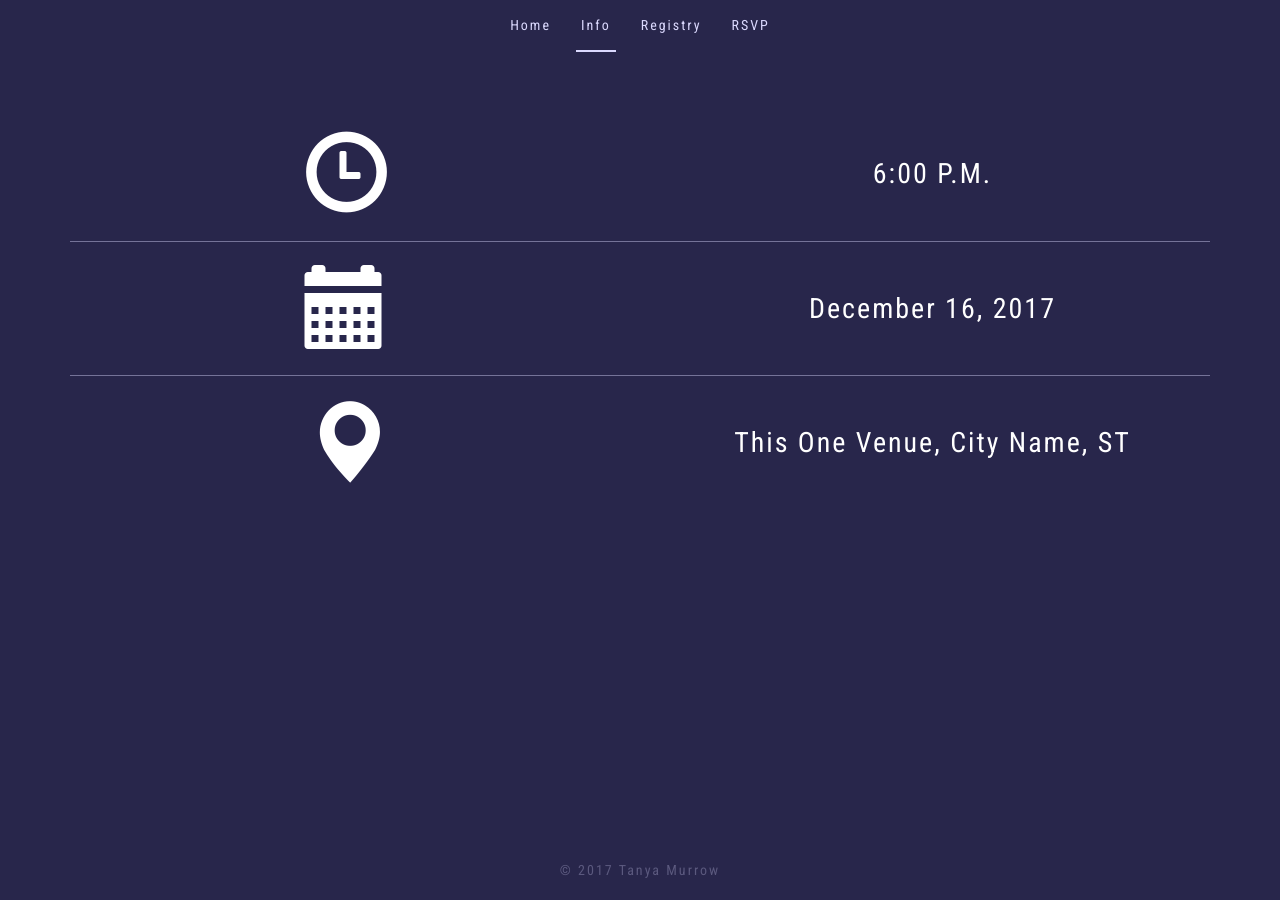
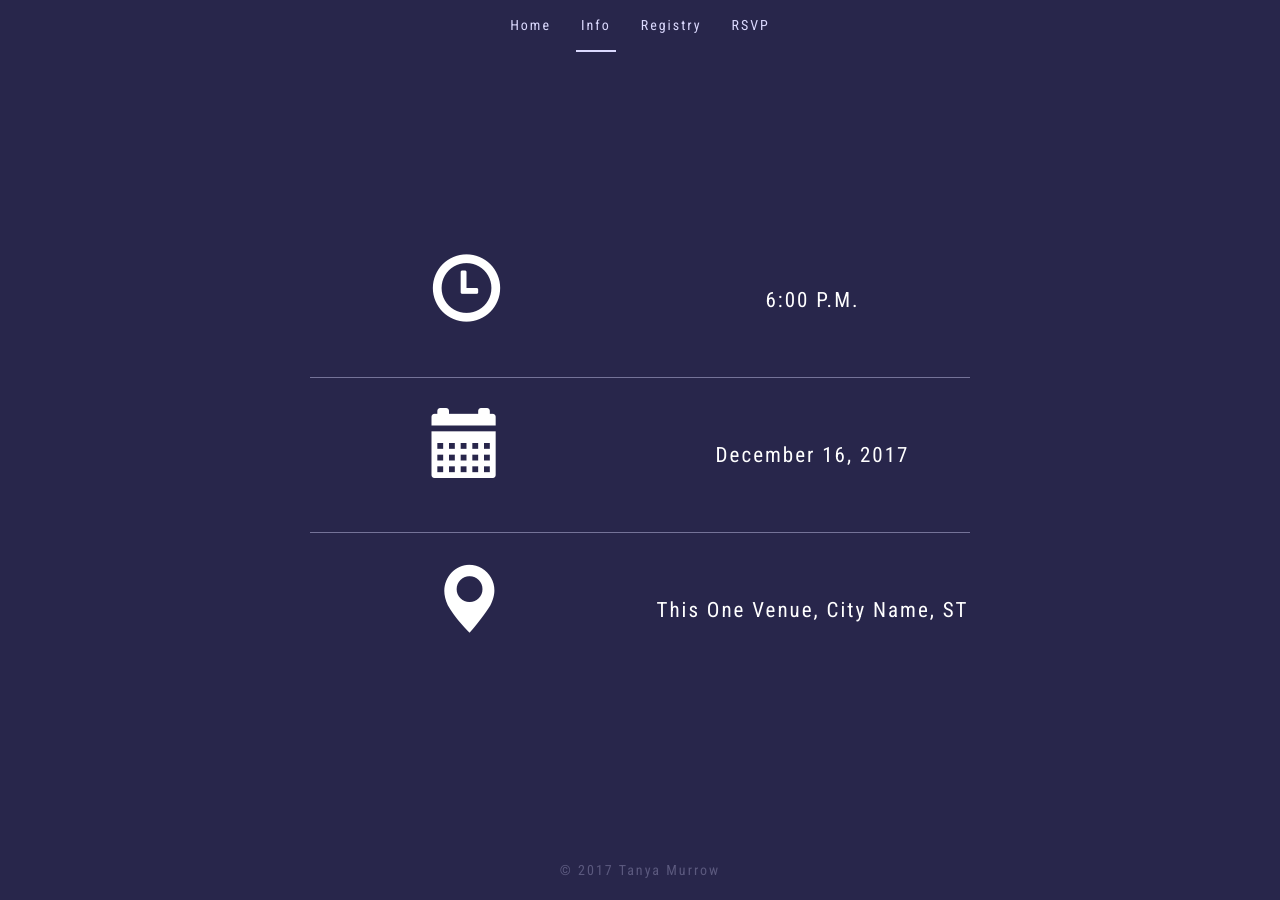
Before and after one commit to meetthemartins/meetthemartins.github.io, a Jekyll site: the page built from info.html, in a window 1280 px wide. Built offline with Jekyll 4.4.1, drawn with Linux system fonts in a browser that asks for light colours; nearby versions of some CDN libraries.

Commit message:
Update info page, fixing responsiveness

```diff
--- a/css/main.css
+++ b/css/main.css
@@ -1,72 +1,3 @@
-.glyphicon-large {
-  font-size: 600%;
-}
-
-/* Cover page */
-.padding {
-  padding-left: 10px;
-  padding-right: 10px;
-}
-
-/* Registry page */
-
-.registry-img {
-  margin-left: auto;
-  margin-right: auto;
-  padding: 20px;
-  border: 0px;
-	max-width: 450px;
-	width: 100%;
-  border-bottom: 2px solid transparent;
-}
-
-.registry-img:hover {
-  border-bottom: 2px solid #fff;
-  border-bottom-color: rgba(255,255,255,.25);
-}
-
-/* RSVP page */
-.form-lg {
-  margin-top: 50px;
-}
-
-.form-lg .input-lg {
-  font-size: 200%;
-}
-
-.form-lg .btn-lg {
-  font-size: 200%;
-}
-
-.form-lg .form-group {
-  margin-bottom: 50px;
-}
-
-/* Info page */
-.info {
-  font-size: 200%;
-}
-
-@media (min-width: 992px) {
-  .time-row,
-  .date-row,
-  .place-row {
-    display: flex;
-    align-items: center;
-  }
-}
-
-/* Centered Navbar */
-.navbar .navbar-nav {
-  display: inline-block;
-  float: none;
-  vertical-align: top;
-}
-
-.navbar .navbar-collapse {
-  text-align: center;
-}
-
 /* Sticky footer styles */
 html {
   position: relative;
@@ -101,25 +32,99 @@ body > .container {
   padding-left: 15px;
 }
 
+.glyphicon-large {
+  font-size: 600%;
+}
+
 /* Horizontal rules */
 hr {
   margin: 30px 0;
 }
 
-.hr-info {
-  margin: 2% 0;
+/* Centered Navbar */
+.navbar .navbar-nav {
+  display: inline-block;
+  float: none;
+  vertical-align: top;
 }
 
-/* Extra small devices (phones, less than 768px) */
-/* No media query since this is the default in Bootstrap */
+.navbar .navbar-collapse {
+  text-align: center;
+}
 
-/*
+/* Cover page */
+.padding {
+  padding-left: 10px;
+  padding-right: 10px;
+}
+
+/* Registry page */
+.registry-img {
+  margin-left: auto;
+  margin-right: auto;
+  padding: 20px;
+  border: 0px;
+	max-width: 450px;
+	width: 100%;
+  border-bottom: 2px solid transparent;
+}
+
+.registry-img:hover {
+  border-bottom: 2px solid #fff;
+  border-bottom-color: rgba(255,255,255,.25);
+}
+
+/* RSVP page */
+.form-lg .input-lg {
+  font-size: 200%;
+}
+
+.form-lg .btn-lg {
+  font-size: 200%;
+}
+
+.form-lg .form-group {
+  margin-bottom: 50px;
+}
+
+/* Info page */
+.hr-info {
+  margin: 20px 0;
+}
+
+.info-container .glyphicon-large {
+  font-size: 400%;
+}
+
+.info-container > .row > div:first-child {
+  margin-bottom: 20px;
+}
+
+.info {
+  font-size: 120%;
+}
+
 @media (min-width: 768px) {
+  .info-container .glyphicon-large {
+    font-size: 500%;
+  }
+
+  .info {
+    font-size: 150%;
+  }
+
+  .hr-info {
+    margin: 30px 0;
+  }
 }
 
 @media (min-width: 992px) {
+  .info-container .row {
+    display: flex;
+    align-items: center;
+  }
 }
 
 @media (min-width: 1200px) {
+
 }
-*/
--- a/info.html
+++ b/info.html
@@ -1,36 +1,32 @@
 ---
-layout: default
+layout: cover
 title: Info
 ---
+<div class="inner cover info-container">
   <div class="row">
-  <div class="col-md-12">
-    <div class="info-panel">
-      <div class="row time-row">
-        <div class="col-md-6 icon-col">
+    <div class="col-md-6">
       <span class="glyphicon glyphicon-time glyphicon-large"></span>
     </div>
-        <div class="col-md-6 info-col">
+    <div class="col-md-6">
       <span class="info">6:00 P.M.</span>
     </div>
   </div>
   <hr class="hr-info">
-      <div class="row date-row">
-        <div class="col-md-6 icon-col">
+  <div class="row">
+    <div class="col-md-6">
       <span class="glyphicon glyphicon-calendar glyphicon-large"></span>
     </div>
-        <div class="col-md-6 info-col">
+    <div class="col-md-6">
       <span class="info">December 16, 2017</span>
     </div>
   </div>
   <hr class="hr-info">
-      <div class="row place-row">
-        <div class="col-md-6 icon-col">
+  <div class="row">
+    <div class="col-md-6">
       <span class="glyphicon glyphicon-map-marker glyphicon-large"></span>
     </div>
-        <div class="col-md-6 info-col">
+    <div class="col-md-6">
       <span class="info">This One Venue, City Name, ST</span>
     </div>
   </div>
 </div>
-  </div>
-</div>
```
Also changed, not shown: css/style.css (+14 -0 lines), css/hamburgers.min.css (deleted). Lines whose indentation alone changed are shown as unchanged.
